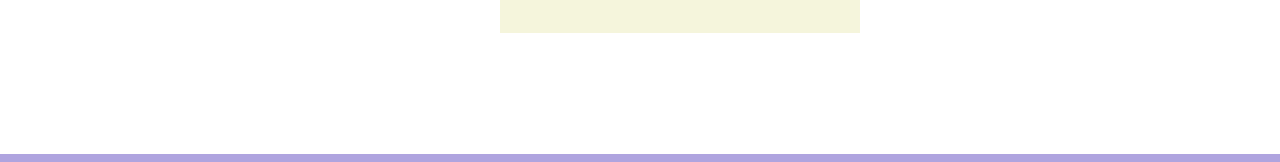
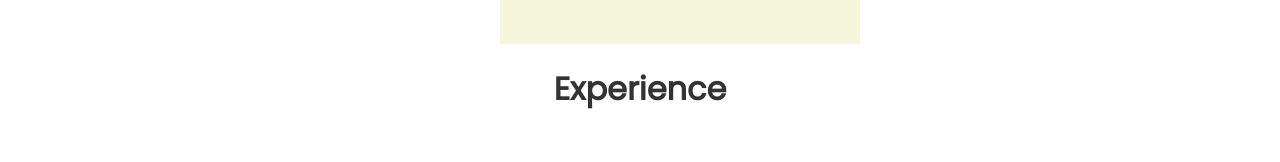
Before and after one commit to rihem-bensaad/Portfolio, a React (Create React App) app: page / in a window 1280 px wide. Shown: the part 1831-1993 px from the top of the page. Built offline with nearby package versions, Linux system fonts and the light colour scheme.

Commit message:
bloc exp

```diff
--- a/src/components/File/File.tsx
+++ b/src/components/File/File.tsx
@@ -13,7 +13,6 @@ export default function File() {
                 <div className="col pic1">
                     <img  src="https://pps.whatsapp.net/v/t61.24694-24/300999958_539045894642503_935984859955004619_n.jpg?ccb=11-4&oh=01_AdSef0Y_IwWm0RVgG-UC9DRMRs3XfzITt_7KBI0nJNWNtw&oe=63767ECE"  alt=""  />
                 </div>
-            <div className="clearfix"></div>
                 <h1 className='doing'>Education</h1>
                 <div className="col al">
                     <h3>Sectoral Training Center in Electronics of Sousse</h3>
@@ -86,7 +85,15 @@ export default function File() {
                        </div>
                     </div>
                 <div className="clearfix"></div>
+
+                <h1 className='doing'>Experience</h1>
+                <div className="col ">
                 </div>
+                <div className="col">
+
+                </div>
+                </div>
+                <div className="clearfix"></div>
                 </div>
     )
 }
```
